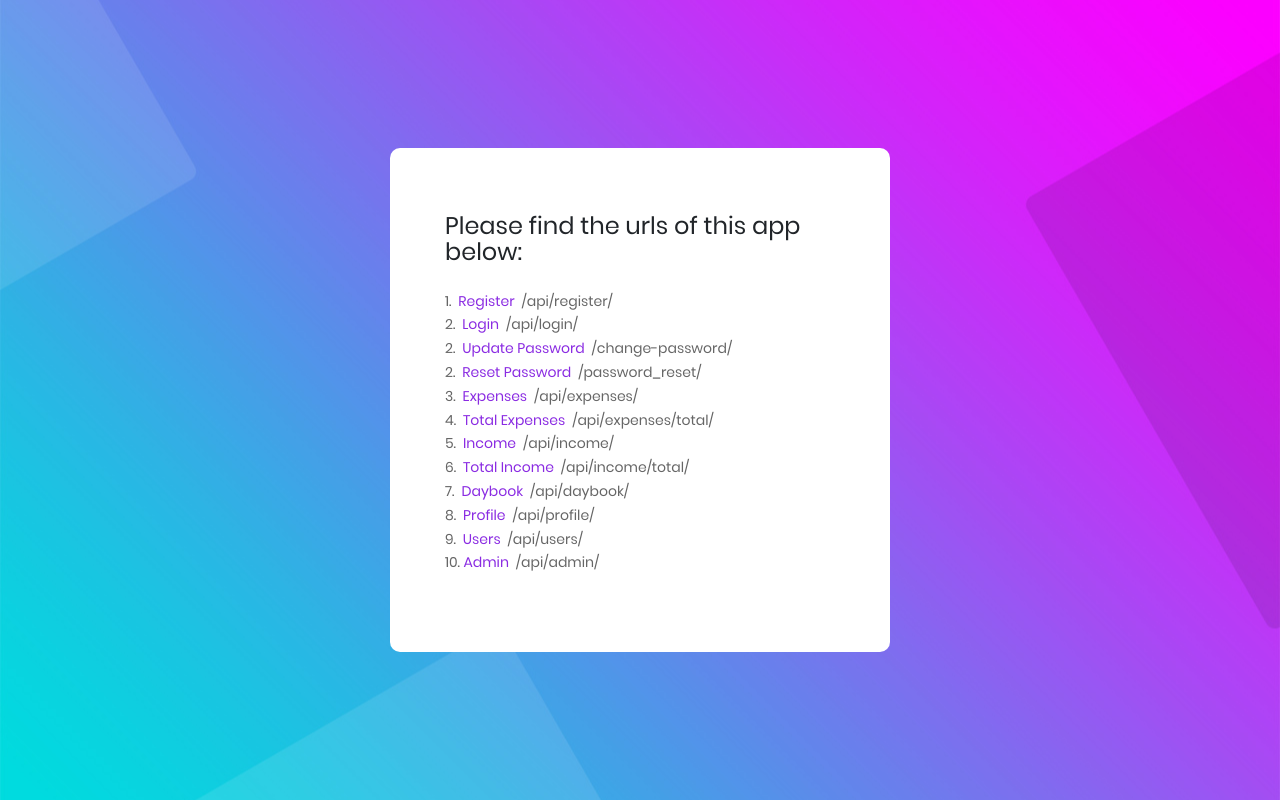
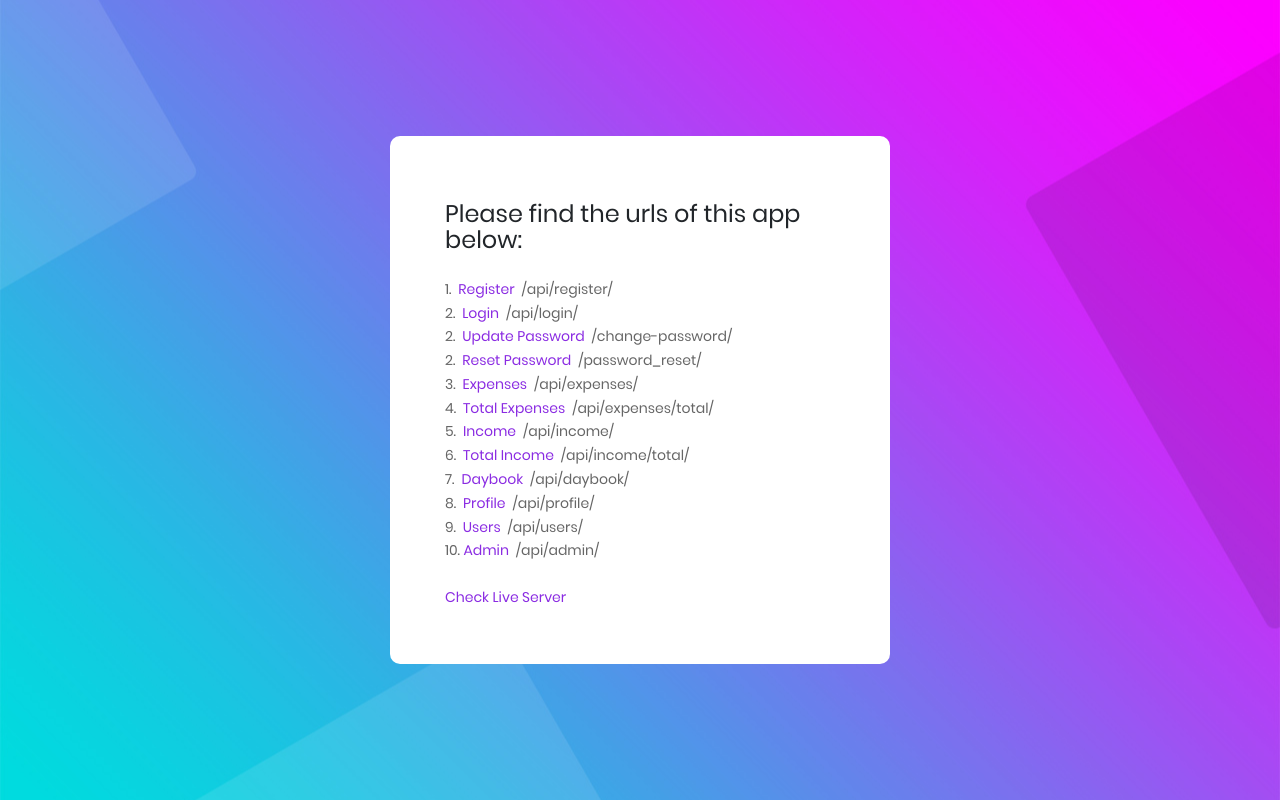
Before and after one commit to shivasaimereddy/ExpenseManager, a Django app: page / in a window 1280 px wide. Run offline with Django 3.2, Linux system fonts and the light colour scheme; parts of the project's set-up code (start-up, migrations or seed data) failed here and were passed over; some libraries are stand-ins or nearby versions.

Commit message:
updated urls

```diff
--- a/templates/urlspage.html
+++ b/templates/urlspage.html
@@ -24,6 +24,9 @@
                 <p> 10. <a style="color: blueviolet;" href="http://127.0.0.1:8000/admin/">Admin</a> &nbsp;/api/admin/</p>
 
         </div>
+
+        <p> <a style="color: blueviolet;" href="https://expense-manager-drf.herokuapp.com/"> Check Live Server </a> </p>
+
     </div>
 </div>
 
```
